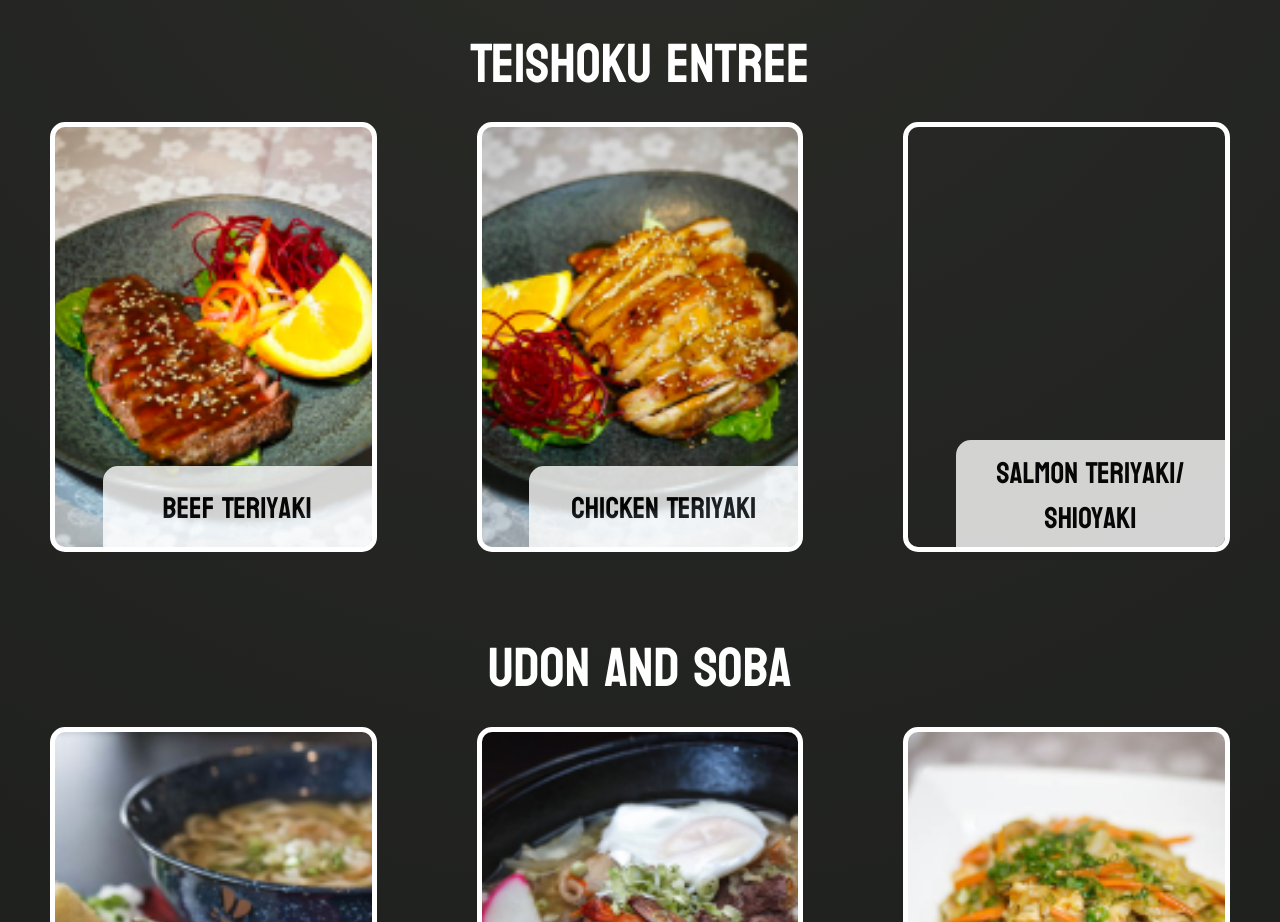
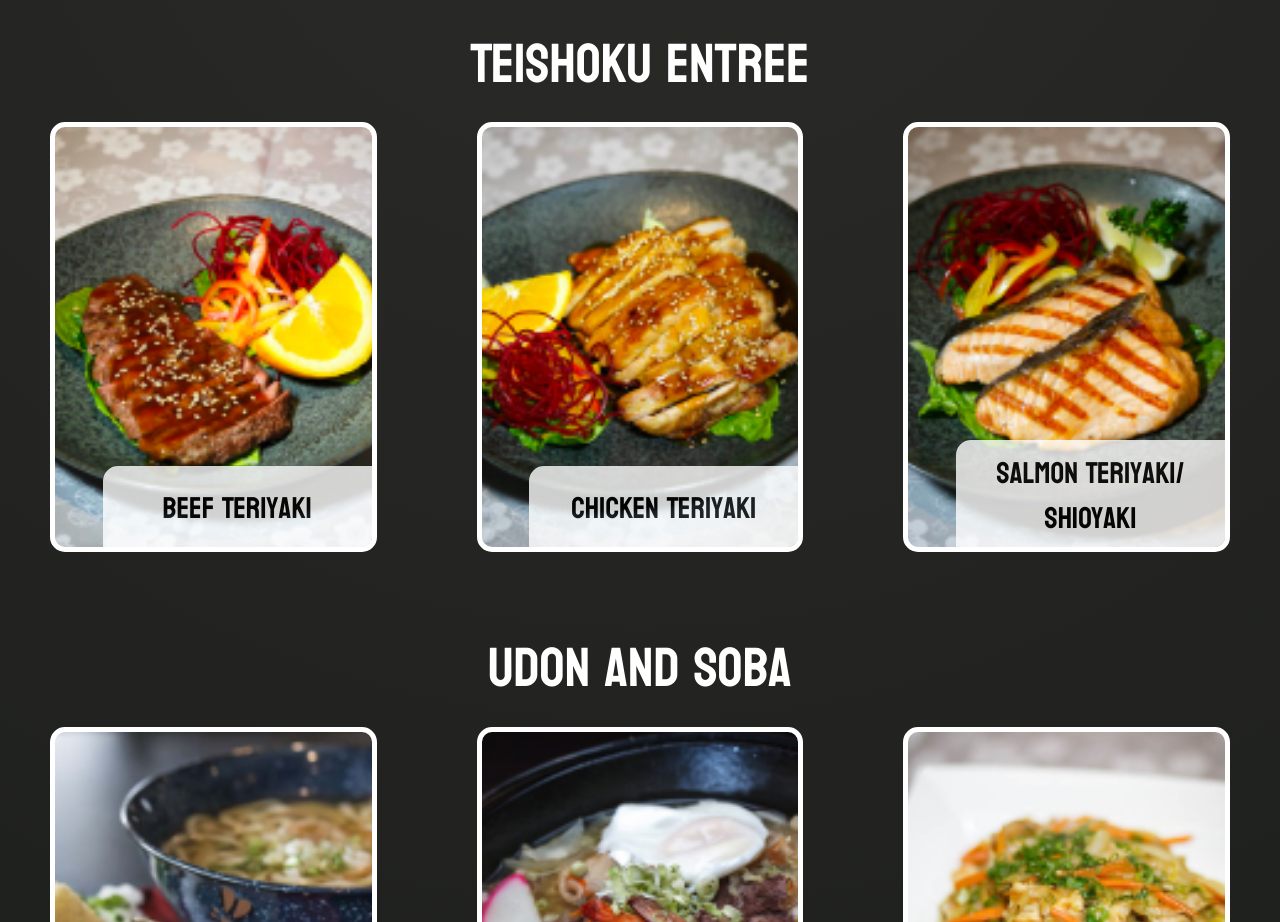
Before and after one commit to brandoughnut/BusinessRedevelopmentNew, a plain HTML site: page pages/Gallery.html in a window 1280 px wide. Shown: the part 3020-3942 px from the top of the page. Drawn offline with nearby package versions, Linux system fonts and the light colour scheme.

Commit message:
changed asset name

```diff
--- a/styles/style.css
+++ b/styles/style.css
@@ -318,7 +318,7 @@
 }
 
 .TylerTeishoku3Pic{
-    background-image: url(../assets/Salmon\ Teriyaki:\ Shioyaki.png);
+    background-image: url(../assets/Salmon\ Teriyaki\ Shioyaki.png);
     background-size: cover;
     background-position: center;
     height: 430px;
```
